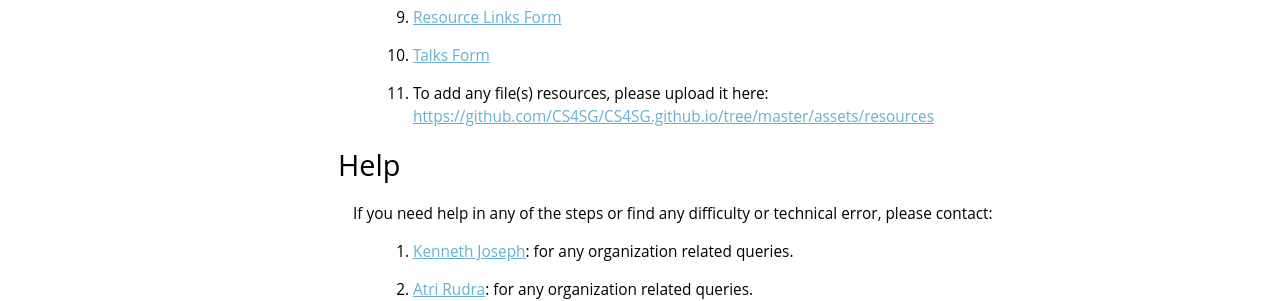
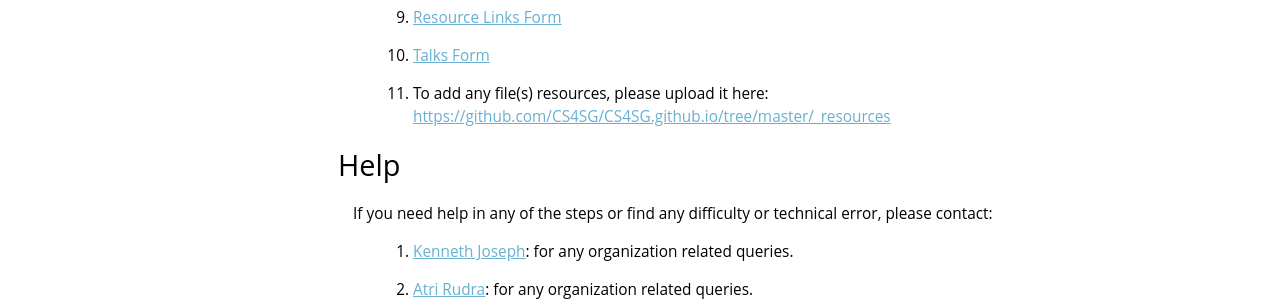
Before and after one commit to CS4SG/cs4sg_organization.github.io, a Jekyll site: the page built from index.html, in a window 1280 px wide and 900 px high, scrolled down 1673 px. Shown: the part 487-788 px from the top of the window. Built offline with Jekyll 4.4.1, drawn with Linux system fonts in a browser that asks for light colours; some of the changed lines change nothing that is shown.

```diff
--- a/index.html
+++ b/index.html
@@ -77,7 +77,7 @@
         {% for form in site.forms %}
           <li><a href="./{{ form.url }}" target="_blank">{{ form.title }}</a></li>
         {% endfor %}
-        <li>To add any file(s) resources, please upload it here: <a href="https://github.com/CS4SG/CS4SG.github.io/tree/master/_resources" target="_blank">https://github.com/CS4SG/CS4SG.github.io/tree/master/assets/resources</a></li>
+        <li>To add any file(s) resources, please upload it here: <a href="https://github.com/CS4SG/CS4SG.github.io/tree/master/_resources" target="_blank">https://github.com/CS4SG/CS4SG.github.io/tree/master/_resources</a></li>
       </ol>
     </article>
   </section>
```
